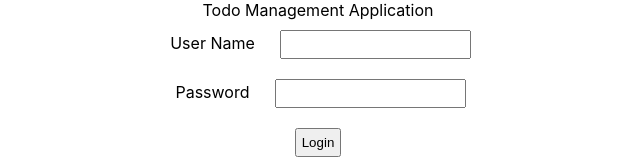
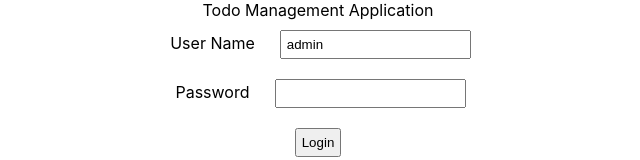
Before and after one commit to crtEvent/react-todo-app, a React (Create React App) app: page / in a window 1280 px wide. Shown: the top 160 px of the page, without its empty margins (322-962 px from the left). Built offline with nearby package versions, Linux system fonts and the light colour scheme.

Commit message:
LoginComponent username input 값 수정 가능하도록 변경

```diff
--- a/src/components/todo/TodoApp.jsx
+++ b/src/components/todo/TodoApp.jsx
@@ -1,3 +1,4 @@
+import { useState } from 'react'
 import './TodoApp.css'
 
 export default function TotoApp() {
@@ -10,12 +11,19 @@
 }
 
 function LoginComponent() {
+
+    const [username, setUserName] = useState('admin')
+
+    function handleUserNameChange(event) {
+        setUserName(event.target.value)
+    }
+
     return (
         <div className="Login">
             <div className="LoginForm">
                 <div>
                     <label>User Name</label>
-                    <input type="text" name="username" />
+                    <input type="text" name="username" value={username} onChange={handleUserNameChange} />
                 </div>
                 <div>
                     <label>Password</label>
```
